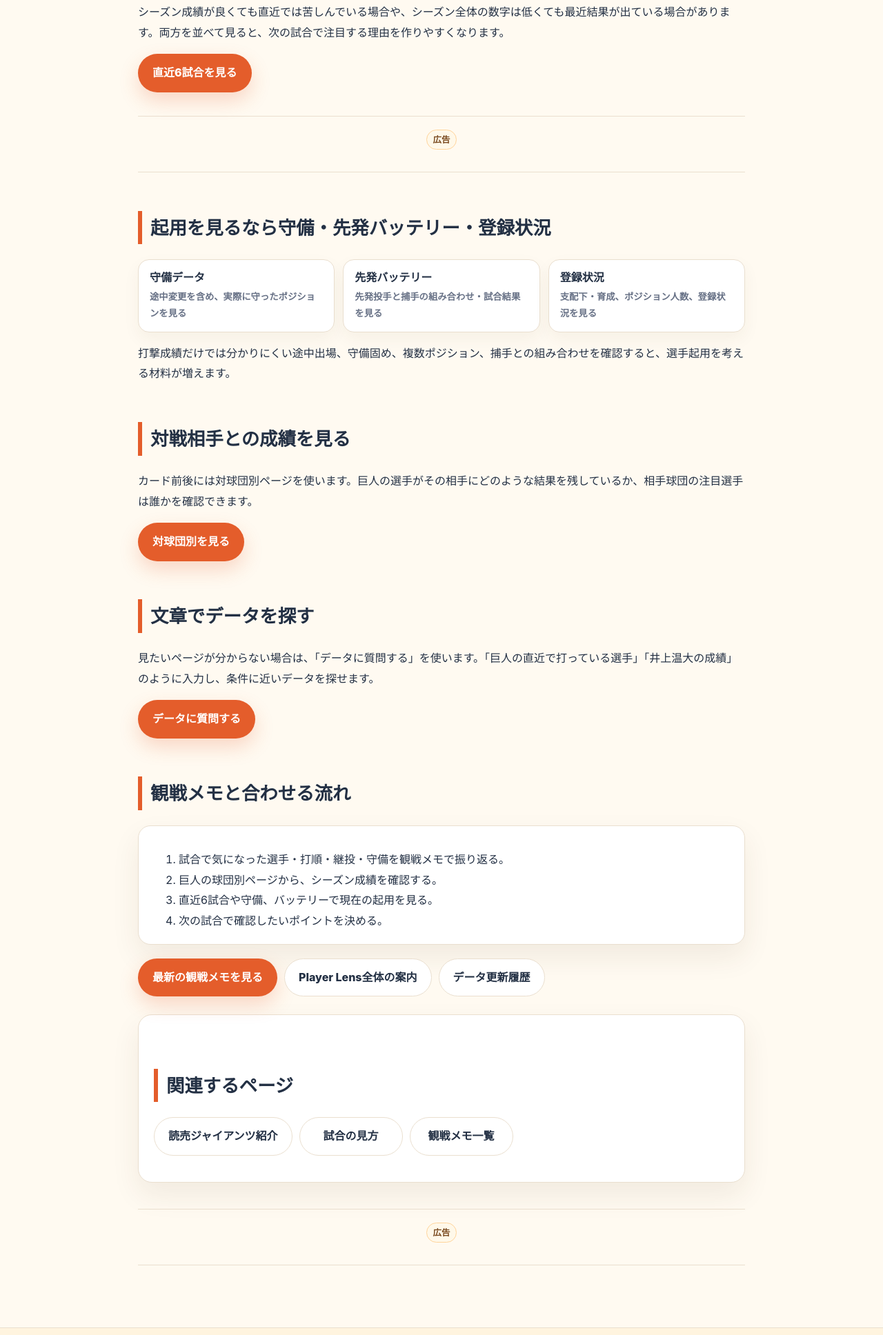
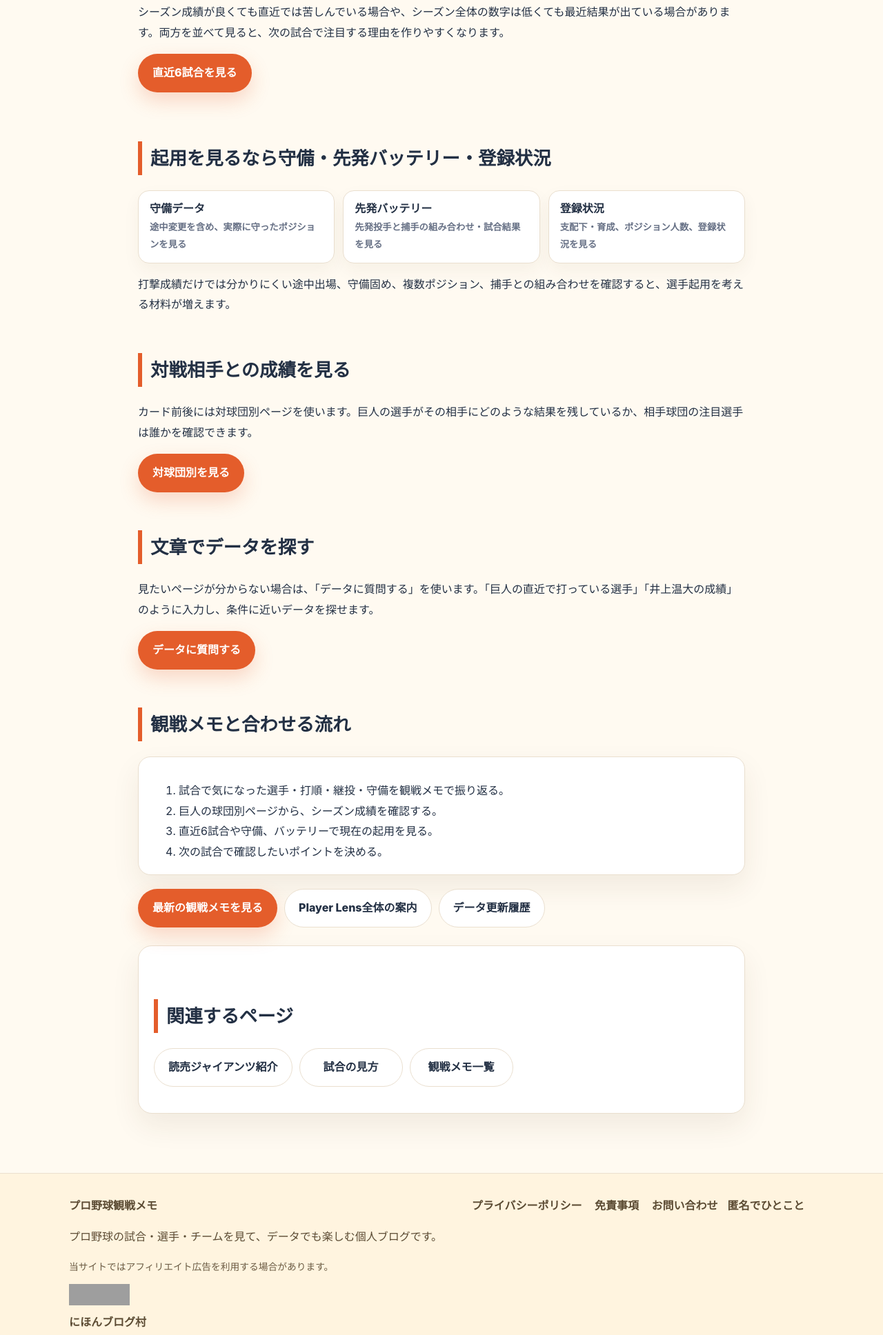
Before and after one commit to hitoshihirai07-hash/pro-baseball-watch-guide, a website: page articles/giants-data-guide.html in a window 1280 px wide. Shown: the part 2391-4327 px from the top of the page at 69% size. Drawn offline with Linux system fonts and the light colour scheme; grey boxes are pictures that could not be loaded.

Commit message:
Hide empty i-mobile article ad frames while preserving ad units

```diff
--- a/assets/css/style.css
+++ b/assets/css/style.css
@@ -40,15 +40,18 @@
 /* Ensure filtered watch-note cards are never rendered. */
 .watch-note-list .article-card[hidden]{display:none!important}
 
-/* i-mobile: article-middle and article-bottom ad slots */
-.article-ad{margin:34px 0 30px;padding:18px 0 20px;border-top:1px solid var(--line);border-bottom:1px solid var(--line);text-align:center}
-.article-ad .ad-label{margin:0 auto 12px}
+/* i-mobile: suppress empty ad frames without hiding the ad script itself. */
+.article-ad{margin:0;padding:0;border:0;text-align:center}
+.article-ad .ad-label{display:none;margin:0 auto 12px}
+.article-ad noscript{display:none}
+.article-ad.has-visible-ad{margin:34px 0 30px;padding:18px 0 20px;border-top:1px solid var(--line);border-bottom:1px solid var(--line)}
+.article-ad.has-visible-ad .ad-label{display:block}
 .imobile-unit{max-width:100%;margin:0 auto;display:flex;align-items:center;justify-content:center;overflow:visible}
 .imobile-unit>script{display:none}
 .imobile-unit .microcopy{margin:auto}
-.article-ad--mid{margin:34px 0}
-.article-ad--end{margin-top:38px}
-@media (max-width:820px){.article-ad{margin-top:30px;padding-top:16px}}
+.article-ad--mid.has-visible-ad{margin:34px 0}
+.article-ad--end.has-visible-ad{margin-top:38px}
+@media (max-width:820px){.article-ad.has-visible-ad{margin-top:30px;padding-top:16px}}
 
 
 
```
